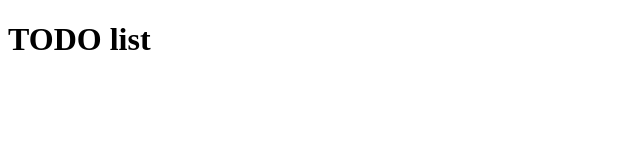
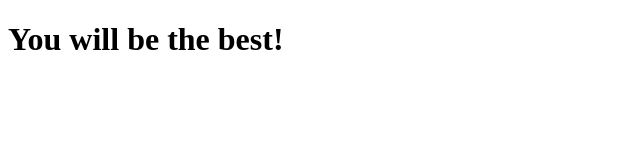
Before and after one commit to besnadne/cours, a plain HTML site: page index.html in a window 1280 px wide. Shown: the whole page, without its empty margins (0-640 px from the left). Drawn offline with Linux system fonts and the light colour scheme.

Commit message:
get elment by id

```diff
--- a/index.html
+++ b/index.html
@@ -1,15 +1,18 @@
 <!DOCTYPE html>
 <html lang="en">
+
 <head>
     <meta charset="UTF-8">
     <meta http-equiv="X-UA-Compatible" content="IE=edge">
     <meta name="viewport" content="width=device-width, initial-scale=1.0">
     <title>Document</title>
 </head>
+
 <body>
-    <h1>TODO list</h1>
+    <h1 class='toDo' id = 'mytodo'> list</h1>
     <script src="script.js">
 
     </script>
 </body>
+
 </html>
--- a/script.js
+++ b/script.js
@@ -0,0 +1,13 @@
+document.body.innerHTML;
+let s = 'Ill the best JS programmer';
+let f = 'You will be the best!'
+let b =document.querySelector('.toDo');
+b.innerText=s;
+let a = document.getElementById('mytodo');
+a.textContent = f;
+function addElement(){
+let element = document.createElementById("h1");
+element.innerText = s;
+document.body.appendChild(element);
+}
+addElement('p');
```
